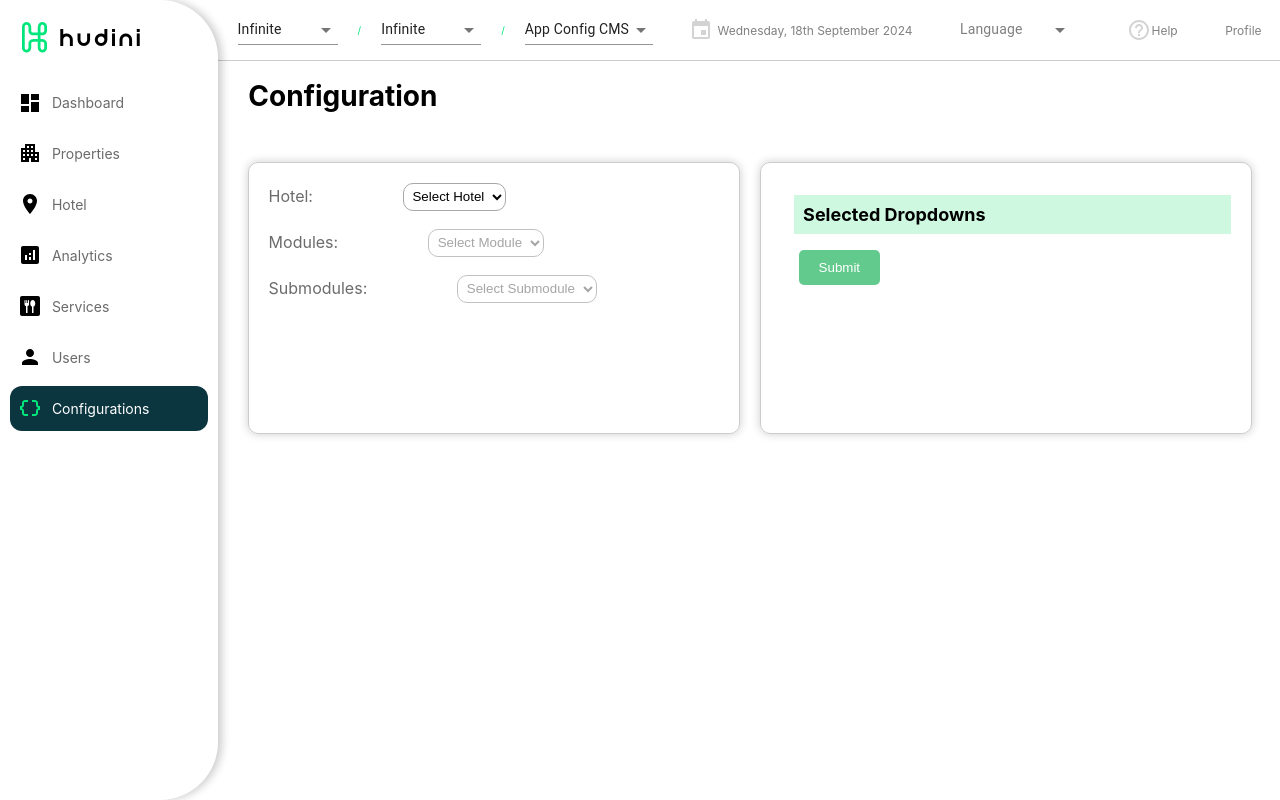
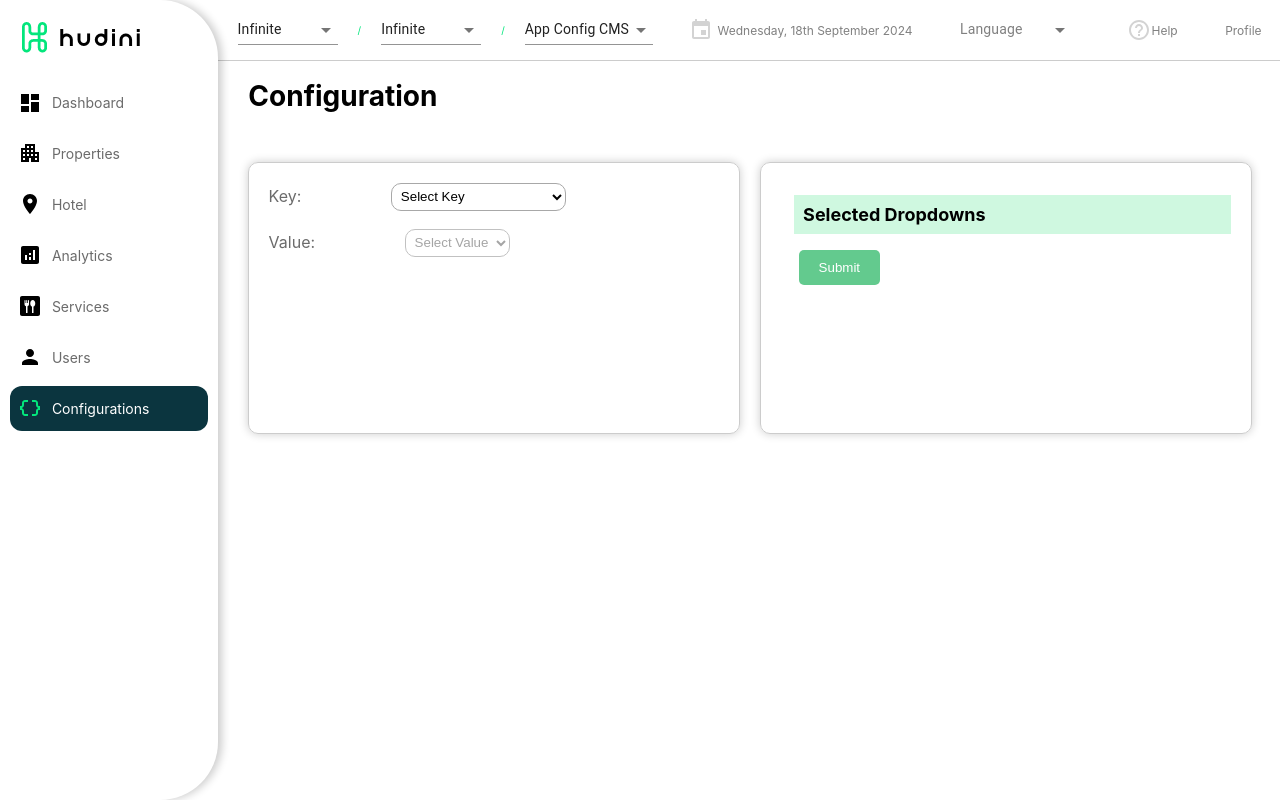
Before and after one commit to SudheermNair/Configure, a React (Create React App) app in the folder configdemo/: page / in a window 1280 px wide. Both pictures are taken after a click on the item "Configurations". Built offline with nearby package versions, Linux system fonts and the light colour scheme.

Commit message:
displaying keys and values

```diff
--- a/configdemo/src/App.jsx
+++ b/configdemo/src/App.jsx
@@ -27,14 +27,15 @@ function App() {
         <div className="field-modules-container">
           {isConfigActive && (
            <>
-                <FieldModules onDropdownChange={handleDropdownChange} />
+                {/* <FieldModules onDropdownChange={handleDropdownChange} />
                 <FieldSelected
                   selectedDropdowns={selectedDropdowns}
                   setSelectedDropdowns={setSelectedDropdowns}
-                />
-                {/* <AddConfig selectedDropdowns={selectedDropdowns} />
-                <SelectConfig selectedDropdowns={selectedDropdowns} /> */}
+                /> */}
 
+                <AddConfig onDropdownChange={handleDropdownChange} />
+                <SelectConfig selectedDropdowns={selectedDropdowns}
+                 setSelectedDropdowns={setSelectedDropdowns} />
               </>
           )}
         </div>
--- a/configdemo/src/components/AddConfig/addConfig.js
+++ b/configdemo/src/components/AddConfig/addConfig.js
@@ -1,22 +1,24 @@
 import React, { useState } from "react";
 import "./addConfig.scss";
-import { hotelOptions } from "../../core/KeyOptions";
-import { moduleOptions } from "../../core/KeyOptions";
+import { hotelOptions, moduleOptions } from "../../core/KeyOptions";
+
+const initialData = {
+  keys: [],
+};
 
 const AddConfig = ({ onDropdownChange }) => {
+  const [data, setData] = useState(initialData);
   const [selected, setSelected] = useState({
     key: "",
     value: "",
   });
 
   const handleDropdownChange = (dropdown, value) => {
-    // Update the selected state
     setSelected((prevState) => ({
       ...prevState,
       [dropdown]: value,
     }));
 
-    // Notify parent component about the change
     if (value) {
       onDropdownChange(
         `${dropdown.charAt(0).toUpperCase() + dropdown.slice(1)}: ${value}`
@@ -24,65 +26,97 @@ const AddConfig = ({ onDropdownChange }) => {
     }
   };
 
-  const handleSubmit = (event) => {
-    event.preventDefault();
+  const addKey = (keyName) => {
+    if (keyName && !data.keys.find((k) => k.name === keyName)) {
+      setData((prevData) => {
+        const newData = {
+          ...prevData,
+          keys: [...prevData.keys, { name: keyName, values: [] }],
+        };
+        console.log(newData);
+        return newData;
+      });
+    }
+  };
 
-    // Reset the selected state
-    setSelected({
-      key: "",
-      value: "",
-    });
+  const addValue = (valueName) => {
+    const { key } = selected;
+    if (key && valueName) {
+      const keyData = data.keys.find((k) => k.name === key);
+      if (keyData && !keyData.values.includes(valueName)) {
+        setData((prevData) => {
+          const updatedKeys = prevData.keys.map((k) => {
+            if (k.name === key) {
+              return {
+                ...k,
+                values: [...k.values, valueName],
+              };
+            }
+            return k;
+          });
+          const newData = { ...prevData, keys: updatedKeys };
+          console.log(newData);
+          return newData;
+        });
+        handleDropdownChange("value", valueName);
+      }
+    }
+  };
 
-    // Notify parent component about the selected options
-    Object.entries(selected).forEach(([dropdown, value]) => {
-      if (value) {
-        onDropdownChange(
-          `${dropdown.charAt(0).toUpperCase() + dropdown.slice(1)}: ${value}`
-        );
-      }
-    });
-  };
+  const availableKeys = hotelOptions;
+  const selectedKeys = data.keys.map((k) => k.name);
+  const availableValues = selected.key
+    ? moduleOptions.filter(
+        (m) =>
+          !data.keys.find((k) => k.name === selected.key)?.values.includes(m)
+      )
+    : [];
 
   return (
     <div className="field-modules">
-      <h1>Configuration</h1>
-      <form onSubmit={handleSubmit}>
-        <div>
+      <form
+        onSubmit={(e) => {
+          e.preventDefault();
+        }}
+      >
+        <div className="dropdown-container">
           <label>Key:</label>
           <select
-            value={selected.hotel}
-            onChange={(event) =>
-              handleDropdownChange("hotel", event.target.value)
-            }
+            value={selected.key}
+            onChange={(event) => {
+              const value = event.target.value;
+              handleDropdownChange("key", value);
+              addKey(value);
+            }}
+            disabled={!!selected.key}
           >
-            <option value="">Select Key</option>
-            {hotelOptions.map((hotel) => (
-              <option
-                key={hotel}
-                value={hotel}
-                disabled={selected.hotel === hotel}
-              >
-                {hotel}
-              </option>
-            ))}
+            <option value="" className="dropdown-label">
+              Select Key
+            </option>
+            {availableKeys
+              .filter((k) => !selectedKeys.includes(k))
+              .map((k) => (
+                <option key={k} value={k}>
+                  {k}
+                </option>
+              ))}
           </select>
         </div>
         <div>
-          <label>Values:</label>
+          <label>Value:</label>
           <select
-            value={selected.hotel}
-            onChange={(event) =>
-              handleDropdownChange("hotel", event.target.value)
-            }
+            value={selected.value}
+            onChange={(event) => {
+              const value = event.target.value;
+              handleDropdownChange("value", value);
+              addValue(value);
+            }}
+            disabled={!selected.key || availableValues.length === 0}
           >
             <option value="">Select Value</option>
-            {moduleOptions.map((hotel) => (
-              <option
-                key={hotel}
-                value={hotel}
-                disabled={selected.hotel === hotel}
-              >
-                {hotel}
+            {availableValues.map((val) => (
+              <option key={val} value={val}>
+                {val}
               </option>
             ))}
           </select>
--- a/configdemo/src/components/AddConfig/addConfigSelect.js
+++ b/configdemo/src/components/AddConfig/addConfigSelect.js
@@ -1,17 +1,38 @@
 import React from "react";
 import "./addConfig.scss";
+// import { hotelOptions, moduleOptions } from "../../core/KeyOptions";
 
-const SelectConfig = ({ selectedDropdowns }) => {
+const SelectConfig = ({ selectedDropdowns, setSelectedDropdowns }) => {
+  const removeModule = (index) => {
+    const updatedModules = selectedDropdowns.filter((_, i) => i !== index);
+    setSelectedDropdowns(updatedModules);
+  };
+
+  const handleSubmit = () => {
+    if (selectedDropdowns.length === 0) {
+      alert("please add item to submit!");
+    } else {
+      removeModule();
+    }
+  };
+
+  const UniqueselectedDropdowns = [...new Set(selectedDropdowns)];
+
   return (
+    <>
       <div className="field-selected">
         <h1>Selected Dropdowns</h1>
         <ul>
-        {selectedDropdowns.map((item, index) => (
-          <li key={index}>{item}</li>
+          {UniqueselectedDropdowns.map((item, index) => (
+            <li key={index}>
+              {item}
+              <button onClick={() => removeModule(index)}>Remove</button>
+            </li>
           ))}
         </ul>
-      <button onClick={() => alert("Submitted!")}>Submit</button>
+        <button onClick={handleSubmit}>Submit</button>
       </div>
+    </>
   );
 };
 
```
Lines whose indentation alone changed are shown as unchanged.
